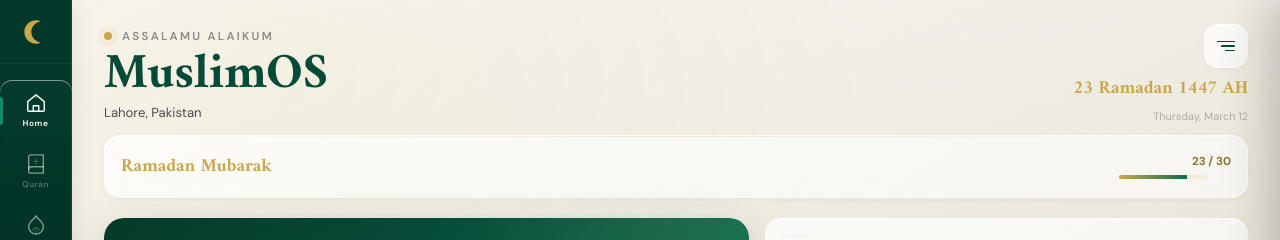
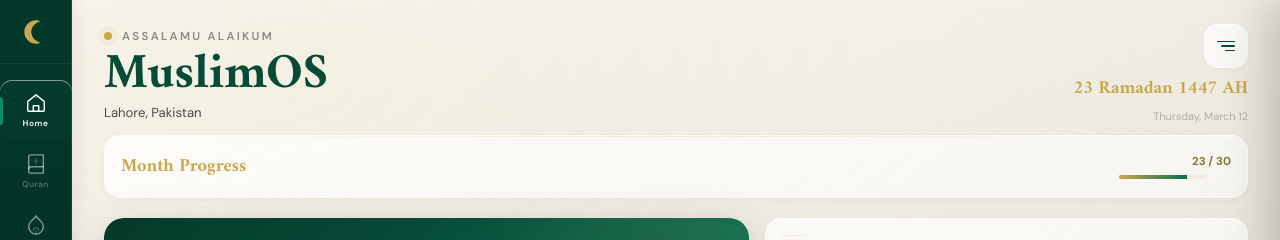
Before and after one commit to themuneebbilal/muslimos, a React (Vite) app: page / in a window 1280 px wide. Shown: the top 240 px of the page. Built offline with nearby package versions, Linux system fonts and the light colour scheme; no server answers.

Commit message:
fix: simplify home ramadan and qibla routing

```diff
--- a/src/components/HomePage.jsx
+++ b/src/components/HomePage.jsx
@@ -199,7 +199,7 @@ export default function HomePage({ location, calcMethodIdx, onNavigate, onOpenDr
       {ramadanProgress.isRamadan && (
         <section className="homev2-ramadan glass-card homev2-reveal-2">
           <div className="homev2-ramadan-copy">
-            <div className="homev2-ramadan-title">Ramadan Mubarak</div>
+            <div className="homev2-ramadan-title">Month Progress</div>
           </div>
           <div className="homev2-ramadan-progress">
             <div className="homev2-ramadan-day">{ramadanProgress.day} / 30</div>
@@ -228,7 +228,7 @@ export default function HomePage({ location, calcMethodIdx, onNavigate, onOpenDr
             <button
               type="button"
               className="homev2-qibla-mini homev2-dark-glass"
-              onClick={() => onNavigate('prayers')}
+              onClick={() => onNavigate('qibla')}
             >
               <div className="homev2-qibla-ring">
                 <HomeQiblaNeedle angle={qiblaAngle} />
@@ -307,7 +307,7 @@ export default function HomePage({ location, calcMethodIdx, onNavigate, onOpenDr
             </div>
           </button>
 
-          <button type="button" className="homev2-action-card homev2-dark-glass" onClick={() => onNavigate('prayers')}>
+          <button type="button" className="homev2-action-card homev2-dark-glass" onClick={() => onNavigate('qibla')}>
             <div className="homev2-watermark">قِبْلَة</div>
             <HomeIconWrap tone="emerald">
               <IconCompass size={20} />
```
